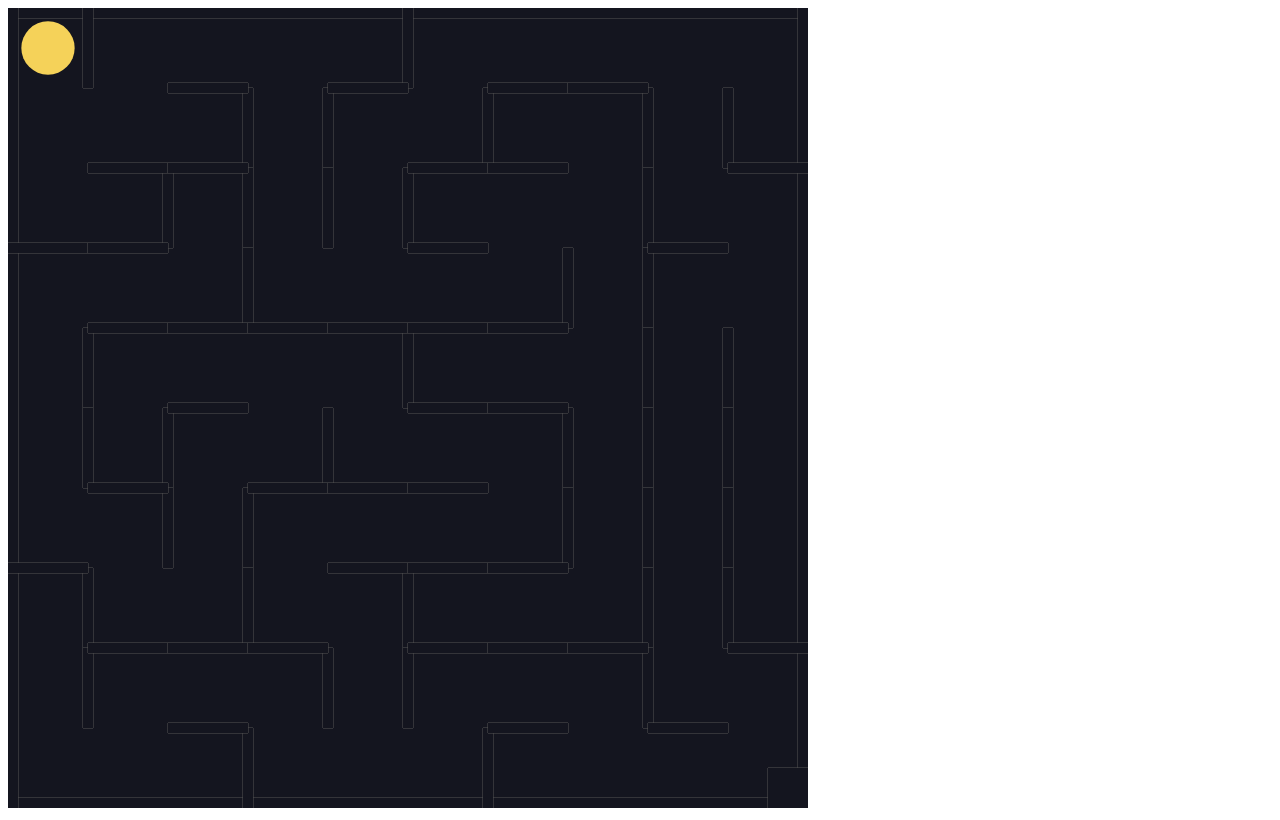
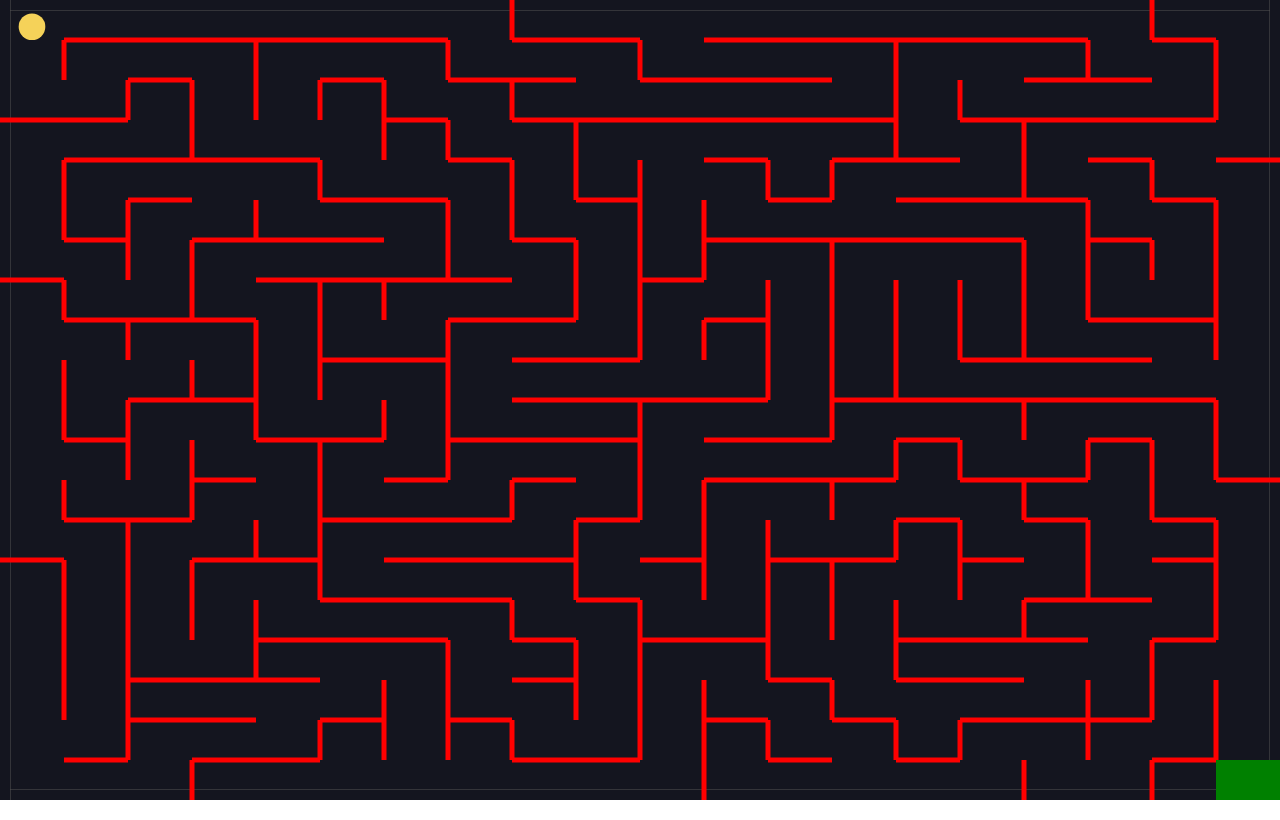
Before and after one commit to Ujjawal-Anand/udemy, a plain HTML site: page javascript/mazeGame/index.html in a window 1280 px wide. Drawn offline with nearby package versions, Linux system fonts and the light colour scheme.

Commit message:
adjusted width and height of canvas according to screen size

```diff
--- a/javascript/mazeGame/index.html
+++ b/javascript/mazeGame/index.html
@@ -2,8 +2,32 @@
 <html lang="en">
     <head>
         <title>Maze Runner</title>
+        <style>
+            body {
+                margin: 0;
+            }
+            .hidden {
+                display: none !important;
+            }
+            h1 {
+                color: white;
+                font-size: 64px;
+            }
+            .winner {
+                display: flex;
+                justify-content: center;
+                align-items: center;
+                position: absolute;
+                z-index: 1;
+                height: 100vh;
+                width: 100vw;
+            }
+        </style>
     </head>
     <body>
+        <div class="winner hidden">
+        <h1>You Won!</h1>
+        </div>
 
         <script src="https://cdnjs.cloudflare.com/ajax/libs/matter-js/0.14.2/matter.js"></script>
         <script src="index.js"></script>
--- a/javascript/mazeGame/index.js
+++ b/javascript/mazeGame/index.js
@@ -11,10 +11,12 @@ const engine = Engine.create();
 engine.world.gravity.y = 0;
 const { world } = engine;
 
-const cells = 10;
-const width = 800;
-const height = 800;
-const unitLength = width/cells
+const cells = 20;
+const width = window.innerWidth;
+const height = window.innerHeight;
+const unitLengthX = width/cells;
+const unitLengthY = height/cells;
+const cellWidth = 5;
 
 
 const render = Render.create({
@@ -133,13 +135,16 @@ verticals.forEach((row, rowIndex) => {
             return;
         }
         const verticalMaze = Bodies.rectangle(
-            columnIndex * unitLength + unitLength,
-            rowIndex * unitLength + unitLength/2,
-            10,
-            unitLength,
+            columnIndex * unitLengthX + unitLengthX,
+            rowIndex * unitLengthY + unitLengthY/2,
+            cellWidth,
+            unitLengthY,
             {
                 label: 'wall',
-                isStatic: true
+                isStatic: true,
+                render: {
+                    fillStyle: 'red'
+                }
             }
         );
         World.add(world, verticalMaze);
@@ -153,12 +158,15 @@ horizontals.forEach((row, rowIndex) => {
             return;
         }
         const horizontalMaze = Bodies.rectangle(
-            columnIndex * unitLength + unitLength/2,
-            rowIndex * unitLength + unitLength,
-            unitLength,
-            10,
+            columnIndex * unitLengthX + unitLengthX/2,
+            rowIndex * unitLengthY + unitLengthY,
+            unitLengthX,
+            cellWidth,
             {   label: 'wall',
-                isStatic: true
+                isStatic: true,
+                render: {
+                    fillStyle: 'red'
+                }
             }
         );
         World.add(world, horizontalMaze);
@@ -167,9 +175,9 @@ horizontals.forEach((row, rowIndex) => {
 
 // ball
 const ball = Bodies.circle(
-                    unitLength/2,
-                    unitLength/2,
-                    unitLength/3,
+                    unitLengthX/2,
+                    unitLengthY/2,
+                    unitLengthY/3,
                     {
                         label: 'ball'
                     });
@@ -177,30 +185,33 @@ World.add(world, ball);
 
 // goal
 const goal = Bodies.rectangle(
-                width-unitLength/4,
-                height-unitLength/4,
-                unitLength/2,
-                unitLength/2,
+                width-unitLengthX/2,
+                height-unitLengthY/2,
+                unitLengthX,
+                unitLengthY,
                 {
                     label: 'goal',
-                    isStatic: true
+                    isStatic: true,
+                    render: {
+                        fillStyle: 'green'
+                    }
                 } );
 World.add(world, goal);
 
 document.addEventListener('keydown', event => {
     const { x, y} = ball.velocity;
-    if(event.keyCode === 87) {
+    if(event.keyCode === 87 || event.keyCode === 38 ) {
         Body.setVelocity(ball, {x, y: y-5}); // move up
 
     }
-    if(event.keyCode === 68) {
+    if(event.keyCode === 68 || event.keyCode === 39) {
         Body.setVelocity(ball, {x: x+5, y}); // move right
     }
-    if(event.keyCode === 83) {
+    if(event.keyCode === 83 || event.keyCode === 40) {
         Body.setVelocity(ball, {x, y: y+5 }); // move down
 
     }
-    if(event.keyCode === 65) {
+    if(event.keyCode === 65 || event.keyCode === 37 ) {
         Body.setVelocity(ball, {x: x-5, y}); // move left
     }
 });
@@ -214,6 +225,7 @@ Events.on(engine, 'collisionStart', event => {
             labels.includes(collision.bodyB.label)
         ) {
             world.gravity.y = 1;
+            document.querySelector('.winner').classList.remove('hidden');
             world.bodies.forEach(body => {
                 if(body.label === 'wall') {
                     Body.setStatic(body, false);
```
